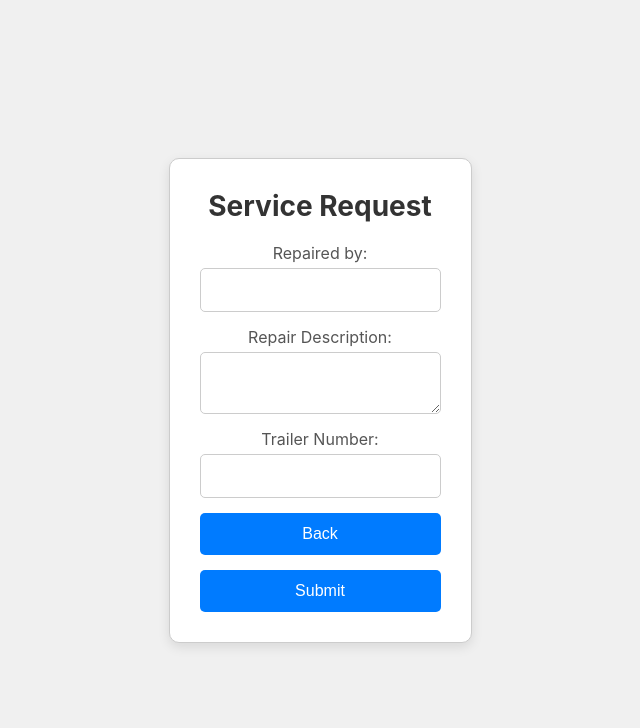
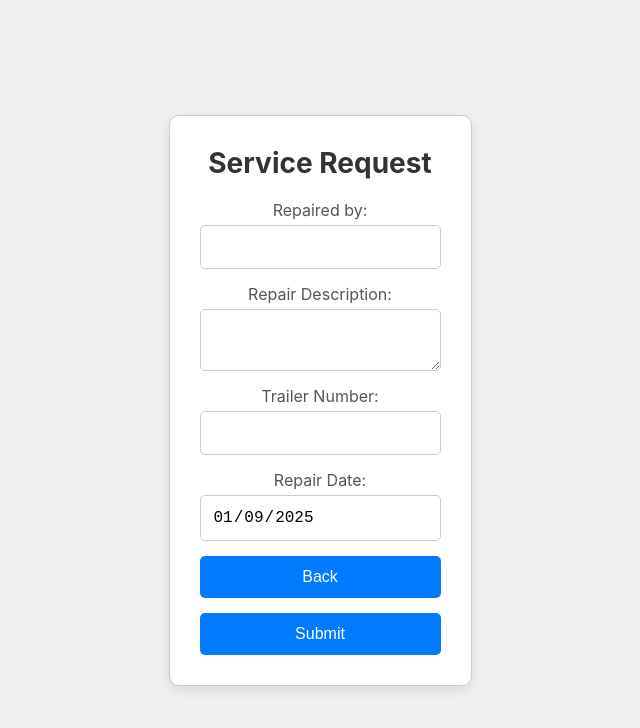
Before and after one commit to Ivan-Dosev/CroozerNew, a React (Create React App) app: page / in a window 1280 px wide. Both pictures are taken after a click on the button "Service". Shown: the top 728 px of the page, without its empty margins (320-960 px from the left). Built offline with nearby package versions, Linux system fonts and the light colour scheme.

Commit message:
new logo

```diff
--- a/src/SellForm.js
+++ b/src/SellForm.js
@@ -7,6 +7,7 @@ const SellForm = ({ onBack }) => {
   const [isLoading, setIsLoading] = useState(false);
   const [showModal, setShowModal] = useState(false);
   const [modalMessage, setModalMessage] = useState('');
+  const [saleDate, setSaleDate] = useState(new Date().toISOString().split('T')[0]);
 
   const handleSubmit = async (e) => {
     e.preventDefault();
@@ -17,11 +18,12 @@ const SellForm = ({ onBack }) => {
       nameAttribute: "Verkauf",
       stringAttribute: [
         { trait_type: "Sold By", value: soldBy },
-        { trait_type: "Trailer Number", value: trailerNumber }
+        { trait_type: "Trailer Number", value: trailerNumber },
+        { trait_type: "Sale Date", value: saleDate }
       ],
       descriptionAttribute: "Nachweis des Verkaufs",
       addressAttribute: "0x0E183ad336D78929023c7b90af91d67DB0691347",
-      ipfsLink: "https://ipfs.io/ipfs/bafkreicjej5zal35zohduz2ljrq42e5cyubxbrmlbjqlb4hiyly2256qbi"
+      ipfsLink: "https://ipfs.io/ipfs/bafybeig5pzsui6oxpei6sn6axrspht43iglnrnq5qwnevud5isks47kfwu"
     };
 
     try {
@@ -39,6 +41,7 @@ const SellForm = ({ onBack }) => {
         // Clear form after successful submission
         setSoldBy('');
         setTrailerNumber('');
+        setSaleDate(new Date().toISOString().split('T')[0]);
       } else {
         setModalMessage('Failed to submit sale request.');
         setShowModal(true);
@@ -78,6 +81,17 @@ const SellForm = ({ onBack }) => {
             style={formStyles.input}
             value={trailerNumber}
             onChange={(e) => setTrailerNumber(e.target.value)}
+            required
+          />
+        </div>
+        <div style={formStyles.field}>
+          <label style={formStyles.label}>Sale Date:</label>
+          <input
+            type="date"
+            style={formStyles.input}
+            value={saleDate}
+            onChange={(e) => setSaleDate(e.target.value)}
+            readOnly
             required
           />
         </div>
--- a/src/ServiceForm.js
+++ b/src/ServiceForm.js
@@ -8,6 +8,7 @@ const ServiceForm = ({ onBack }) => {
   const [isLoading, setIsLoading] = useState(false);
   const [showModal, setShowModal] = useState(false);
   const [modalMessage, setModalMessage] = useState('');
+  const [repairDate, setRepairDate] = useState(new Date().toISOString().split('T')[0]);
 
   const handleSubmit = async (e) => {
     e.preventDefault();
@@ -20,11 +21,12 @@ const ServiceForm = ({ onBack }) => {
         { trait_type: "NFT_Type", value: "Croozer" },
         { trait_type: "Repaired By", value: repairedBy },
         { trait_type: "Repair Description", value: repairDescription },
-        { trait_type: "Trailer Number", value: trailerNumber }
+        { trait_type: "Trailer Number", value: trailerNumber },
+        { trait_type: "Repair Date", value: repairDate }
       ],
       descriptionAttribute: "Nachweis der Reparatur",
       addressAttribute: "0x0E183ad336D78929023c7b90af91d67DB0691347",
-      ipfsLink: "https://ipfs.io/ipfs/bafkreicjej5zal35zohduz2ljrq42e5cyubxbrmlbjqlb4hiyly2256qbi"
+      ipfsLink: "https://ipfs.io/ipfs/bafybeig5pzsui6oxpei6sn6axrspht43iglnrnq5qwnevud5isks47kfwu"
     };
 
     try {
@@ -43,6 +45,7 @@ const ServiceForm = ({ onBack }) => {
         setRepairedBy('');
         setRepairDescription('');
         setTrailerNumber('');
+        setRepairDate('');
       } else {
         setModalMessage('Failed to submit service request.');
         setShowModal(true);
@@ -91,6 +94,17 @@ const ServiceForm = ({ onBack }) => {
             style={formStyles.input}
             value={trailerNumber}
             onChange={(e) => setTrailerNumber(e.target.value)}
+            required
+          />
+        </div>
+        <div style={formStyles.field}>
+          <label style={formStyles.label}>Repair Date:</label>
+          <input
+            type="date"
+            style={formStyles.input}
+            value={repairDate}
+            onChange={(e) => setRepairDate(e.target.value)}
+            readOnly
             required
           />
         </div>
```
